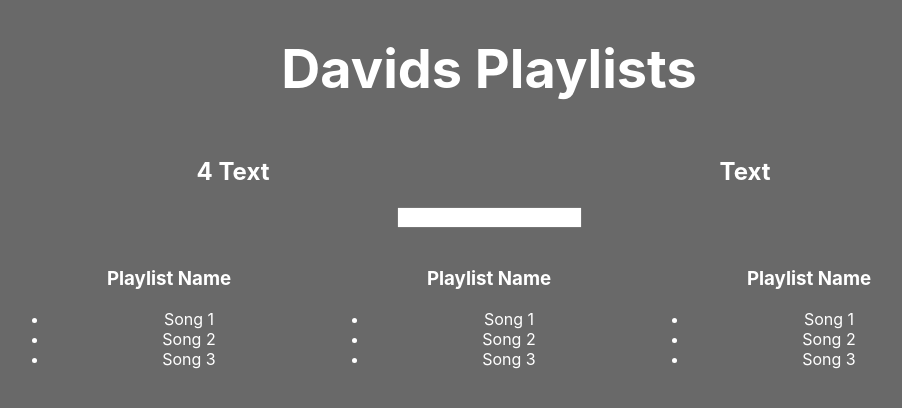
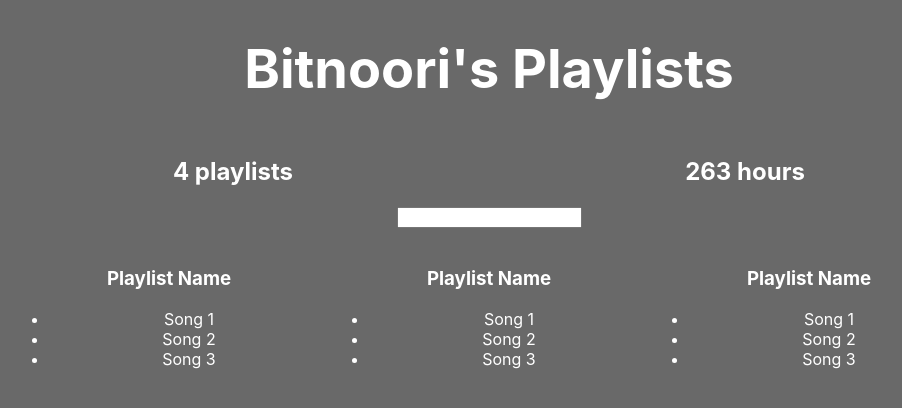
Before and after one commit to BitnooriLee/better-playlist, a React (Create React App) app: page / in a window 1280 px wide. Shown: the top 408 px of the page, without its empty margins (151-1053 px from the left). Built offline with nearby package versions, Linux system fonts and the light colour scheme.

Commit message:
added fake data
about aggregate and playlists

```diff
--- a/src/App.js
+++ b/src/App.js
@@ -6,32 +6,47 @@ let defaultStyle = {
 };
 let fakeServerData = {
   user:{
-    name: 'David',
+    name: 'Bitnoori',
     playlists:[
       {
         name: 'Nafla',
-        songs: ['apple box','Wu','angel']
+        songs: [{name:'apple box', duration:1345},{name:'Wu', duration:1234},{name:'angel',duration:1122}]
       },
       {
         name: 'My favorite',
-        songs: ['Internet war','Stanky','beautiful']
+        songs: [{name:'Internet war', duration:1344},{name:'Stanky', duration:1341},{name:'beautiful', duration:1342}]
       },
       {
         name: 'Another playlist - the best!',
-        songs: ['Oasis','Okey Dokey','Eureka']
+        songs: [{name:'Oasis', duration:1346},{name:'Okey Dokey', duration:1341},{name:'Eureka', duration:1342}]
       },
       {
         name: 'Korean HipHop',
-        songs: ['SEARCH','Boys and Girls','She is baby']
+        songs: [{name:'SEARCH', duration:1347},{name:'Boys and Girls', duration:1343},{name:'She is baby', duration:1346}]
       }
     ]
   }
 };
-class Aggregate extends Component{
+class PlaylistCounter extends Component{
   render (){
     return (
       <div style={{...defaultStyle,width:"40%", display: 'inline-block'}}>
-      <h2>{this.props.playlists && this.props.playlists.length} Text</h2>
+      <h2>{this.props.playlists.length} playlists</h2>
+      </div>
+    );
+  }
+}
+class HoursCounter extends Component{
+  render (){
+    let allSongs = this.props.playlists.reduce((songs, eachPlaylist) =>{
+      return songs.concat(eachPlaylist.songs)
+    },[])
+    let totalDuration = allSongs.reduce((sum, eachSong) => {
+      return sum + eachSong.duration
+    },0)
+    return (
+      <div style={{...defaultStyle,width:"40%", display: 'inline-block'}}>
+      <h2>{Math.round(totalDuration/60)} hours</h2>
       </div>
     );
   }
@@ -71,17 +86,20 @@ class App extends Component {
   render() {
       return (
       <div className="App">
-      {this.state.serverData.user &&
+
+      {this.state.serverData.user ?
+      <div>
         <h1 style={{...defaultStyle, 'font-size': '54px'}}>
-        {this.state.serverData.user.name}s Playlists
-        </h1>}
-      <Aggregate playlists={this.state.serverData.user &&
-                            this.state.serverData.user.playlists}/>
-      <Aggregate/>
+          {this.state.serverData.user.name}'s Playlists
+          </h1>
+              <PlaylistCounter playlists= {this.state.serverData.user.playlists}/>
+              <HoursCounter playlists= {this.state.serverData.user.playlists}/>
         <Filter/>
         <Playlist/>
         <Playlist/>
         <Playlist/>
+      </div> : <h1 style = {{...defaultStyle}}>'Loading...'</h1>
+      }
     </div>
     );
   }
```
Lines whose indentation alone changed are shown as unchanged.
